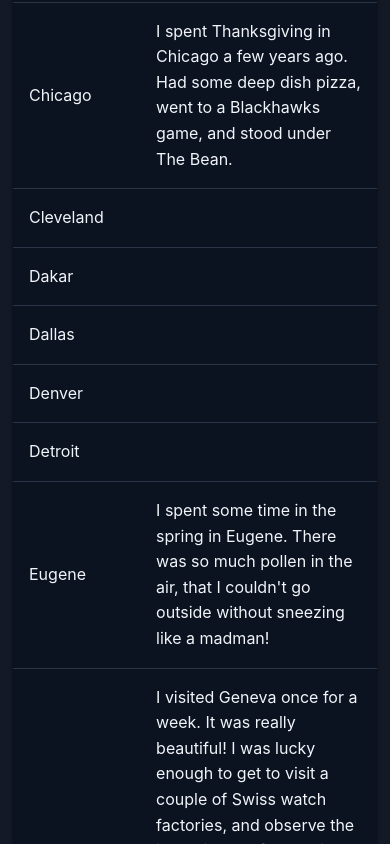
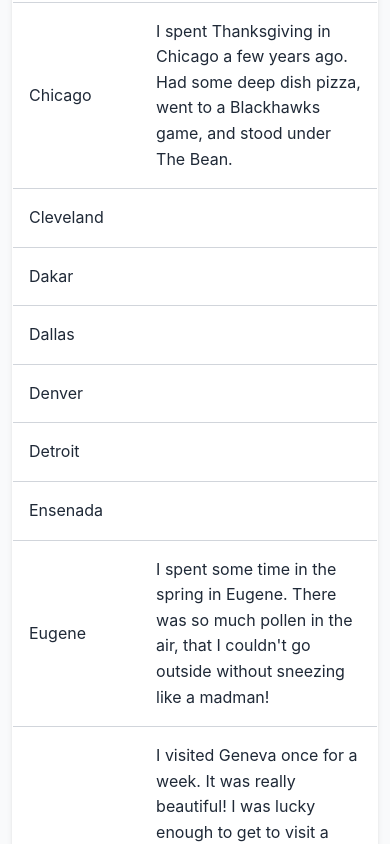
Before and after one commit to richardsp/richardespy, a React (Create React App) app: page /travel in a window 390 px wide. Shown: the part 1156-2000 px from the top of the page. Built offline with nearby package versions, Linux system fonts and the light colour scheme; the HTML template or start-up script is replaced by a standard one.

Commit message:
Updated layout and about.

```diff
--- a/src/App.css
+++ b/src/App.css
@@ -1,23 +1,23 @@
 :root {
-  /* Modern Color Palette */
-  --primary-color: #3a6ea7; /* matte blue */
-  --primary-dark: #2c5785; /* darker matte blue */
-  --primary-light: #6f93b9; /* muted light blue */
-  --secondary-color: #64748b;
-  --accent-color: #eab308;
+  /* Happy Professional Color Palette - Blue */
+  --primary-color: #2563eb; /* vibrant blue */
+  --primary-dark: #1d4ed8; /* deeper blue */
+  --primary-light: #3b82f6; /* bright blue */
+  --secondary-color: #6b7280;
+  --accent-color: #f59e0b; /* warm amber */
   --success-color: #10b981;
   --warning-color: #f59e0b;
   --error-color: #ef4444;
 
-  /* Dark Mode Colors */
-  --text-primary: #f1f5f9;
-  --text-secondary: #cbd5e1;
-  --text-muted: #94a3b8;
-  --background-primary: #0b1220; /* deeper black-blue */
-  --background-secondary: #131a26;
-  --background-tertiary: #1b2331;
-  --border-color: #2a3446;
-  --border-light: #1b2331;
+  /* Light Mode Colors - Professional & Happy */
+  --text-primary: #1f2937; /* dark gray */
+  --text-secondary: #4b5563; /* medium gray */
+  --text-muted: #6b7280; /* light gray */
+  --background-primary: #ffffff; /* clean white */
+  --background-secondary: #f9fafb; /* very light gray */
+  --background-tertiary: #f3f4f6; /* light gray */
+  --border-color: #d1d5db; /* light border */
+  --border-light: #e5e7eb;
 
   /* Typography */
   --font-family-primary: "Inter", -apple-system, BlinkMacSystemFont, "Segoe UI",
@@ -49,14 +49,13 @@
   --spacing-16: 4rem;
   --spacing-20: 5rem;
 
-  /* Shadows */
-  --shadow-sm: 0 1px 1px 0 rgb(0 0 0 / 0.2);
-  --shadow-md: 0 2px 4px -2px rgb(0 0 0 / 0.25),
-    0 2px 3px -2px rgb(0 0 0 / 0.25);
-  --shadow-lg: 0 6px 10px -4px rgb(0 0 0 / 0.25),
-    0 3px 5px -4px rgb(0 0 0 / 0.25);
-  --shadow-xl: 0 10px 16px -6px rgb(0 0 0 / 0.28),
-    0 6px 10px -6px rgb(0 0 0 / 0.28);
+  /* Shadows - Light & Professional */
+  --shadow-sm: 0 1px 2px 0 rgb(0 0 0 / 0.05);
+  --shadow-md: 0 4px 6px -1px rgb(0 0 0 / 0.1), 0 2px 4px -2px rgb(0 0 0 / 0.1);
+  --shadow-lg: 0 10px 15px -3px rgb(0 0 0 / 0.1),
+    0 4px 6px -4px rgb(0 0 0 / 0.1);
+  --shadow-xl: 0 20px 25px -5px rgb(0 0 0 / 0.1),
+    0 8px 10px -6px rgb(0 0 0 / 0.1);
 
   /* Border Radius */
   --radius-sm: 0.25rem;
@@ -134,18 +133,18 @@ a:hover {
 /* Header */
 header {
   background: linear-gradient(
-    180deg,
-    var(--primary-dark) 0%,
-    var(--primary-color) 100%
+    135deg,
+    var(--primary-color) 0%,
+    var(--primary-dark) 100%
   );
   color: white;
-  padding: var(--spacing-5) 0;
-  box-shadow: var(--shadow-md);
+  padding: var(--spacing-6) 0;
+  box-shadow: var(--shadow-lg);
   position: sticky;
   top: 0;
   z-index: 100;
-  backdrop-filter: saturate(120%) blur(6px);
-  -webkit-backdrop-filter: saturate(120%) blur(6px);
+  backdrop-filter: blur(10px);
+  -webkit-backdrop-filter: blur(10px);
   border-bottom: 1px solid var(--border-color);
 }
 
@@ -227,6 +226,7 @@ nav ul li a:hover::after {
   flex-direction: column;
   justify-content: space-between;
   height: 24px;
+  width: 28px;
   position: absolute;
   top: 50%;
   left: var(--spacing-4);
@@ -235,15 +235,29 @@ nav ul li a:hover::after {
 }
 
 .hamburger .bar {
-  width: 28px;
+  width: 100%;
   height: 3px;
   background-color: white;
   border-radius: var(--radius-sm);
   transition: all var(--transition-fast);
+  transform-origin: center;
 }
 
 .hamburger:hover .bar {
   background-color: rgba(255, 255, 255, 0.8);
+}
+
+/* Hamburger animation when menu is open */
+.menu.open .hamburger .bar:nth-child(1) {
+  transform: rotate(45deg) translate(6px, 6px);
+}
+
+.menu.open .hamburger .bar:nth-child(2) {
+  opacity: 0;
+}
+
+.menu.open .hamburger .bar:nth-child(3) {
+  transform: rotate(-45deg) translate(6px, -6px);
 }
 
 /* Container */
@@ -550,21 +564,36 @@ footer p {
     left: var(--spacing-4);
     top: 50%;
     transform: translateY(-50%);
+    z-index: 102;
+  }
+
+  nav {
+    position: absolute;
+    top: 100%;
+    left: 0;
+    right: 0;
+    z-index: 101;
   }
 
   nav ul {
     display: none;
     flex-direction: column;
-    gap: var(--spacing-2);
-    padding: var(--spacing-4);
+    gap: var(--spacing-1);
+    padding: var(--spacing-3);
+    margin: 0;
+    background: linear-gradient(
+      135deg,
+      var(--primary-color) 0%,
+      var(--primary-dark) 100%
+    );
+    border-radius: var(--radius-lg);
+    margin-top: var(--spacing-2);
+    border: 1px solid var(--border-color);
+    box-shadow: var(--shadow-lg);
   }
 
   .menu.open ul {
     display: flex;
-    background-color: rgba(255, 255, 255, 0.15);
-    border-radius: var(--radius-lg);
-    margin-top: var(--spacing-4);
-    border: 1px solid var(--border-color);
   }
 
   nav ul li {
@@ -573,8 +602,17 @@ footer p {
 
   nav ul li a {
     display: block;
-    padding: var(--spacing-3) var(--spacing-4);
+    padding: var(--spacing-2) var(--spacing-3);
     border-radius: var(--radius-md);
+    color: white;
+    text-decoration: none;
+    font-weight: 700;
+    transition: all var(--transition-fast);
+  }
+
+  nav ul li a:hover {
+    background-color: rgba(255, 255, 255, 0.1);
+    color: white;
   }
 
   header h1 {
@@ -718,6 +756,11 @@ footer p {
 .resume-container {
   max-width: 800px;
   margin: 0 auto;
+  background-color: var(--background-primary);
+  padding: var(--spacing-8);
+  border-radius: var(--radius-lg);
+  box-shadow: var(--shadow-md);
+  border: 1px solid var(--border-color);
 }
 
 .resume-title {
--- a/src/components/Travel.js
+++ b/src/components/Travel.js
@@ -1,41 +1,91 @@
-import React, { useState, useRef } from 'react';
-import Modal from 'react-modal';
-import { MapContainer, TileLayer, Marker, Tooltip, useMap } from 'react-leaflet';
-import 'leaflet/dist/leaflet.css';
-import L from 'leaflet';
-import { placesVisited } from './travel/_placesData';
-import { travelDescriptions } from './travel/TravelDescriptions';
-import '../App.css';
+// Travel.js
+
+import React, { useState, useRef } from "react";
+import Modal from "react-modal";
+import {
+  MapContainer,
+  TileLayer,
+  Marker,
+  Tooltip,
+  useMap,
+} from "react-leaflet";
+import "leaflet/dist/leaflet.css";
+import L from "leaflet";
+import { placesVisited } from "./travel/_placesData";
+import { travelDescriptions } from "./travel/TravelDescriptions";
+import "../App.css";
 
 // Define custom icons for markers
 const greenIcon = L.icon({
-  iconUrl: require('leaflet/dist/images/marker-icon-2x.png'),
+  iconUrl: require("leaflet/dist/images/marker-icon-2x.png"),
   iconSize: [25, 41],
   iconAnchor: [12, 41],
-  shadowUrl: require('leaflet/dist/images/marker-shadow.png'),
+  shadowUrl: require("leaflet/dist/images/marker-shadow.png"),
 });
 
 const blueIcon = L.icon({
-  iconUrl: require('leaflet/dist/images/marker-icon.png'),
+  iconUrl: require("leaflet/dist/images/marker-icon.png"),
   iconSize: [25, 41],
   iconAnchor: [12, 41],
-  shadowUrl: require('leaflet/dist/images/marker-shadow.png'),
+  shadowUrl: require("leaflet/dist/images/marker-shadow.png"),
 });
 
-// Preprocess static data with conditional icons
-const processedPlaces = placesVisited.map((place) => ({
-  ...place,
-  icon: place.descriptionID || (place.images && place.images.length > 0) ? greenIcon : blueIcon,
-}));
+// Function to duplicate markers across the date line for seamless world wrapping
+const createWrappedMarkers = (places) => {
+  const wrappedPlaces = [];
 
-Modal.setAppElement('#root');
+  places.forEach((place) => {
+    const { lat, lng } = place.coordinates;
+
+    // Add original marker
+    wrappedPlaces.push({
+      ...place,
+      icon:
+        place.descriptionID || (place.images && place.images.length > 0)
+          ? greenIcon
+          : blueIcon,
+      coordinates: { lat, lng },
+    });
+
+    // Always add a duplicate marker on the other side of the date line
+    // This ensures seamless wrapping for all locations
+    if (lng > 0) {
+      // Eastern hemisphere: add western duplicate
+      wrappedPlaces.push({
+        ...place,
+        icon:
+          place.descriptionID || (place.images && place.images.length > 0)
+            ? greenIcon
+            : blueIcon,
+        coordinates: { lat, lng: lng - 360 },
+      });
+    } else {
+      // Western hemisphere: add eastern duplicate
+      wrappedPlaces.push({
+        ...place,
+        icon:
+          place.descriptionID || (place.images && place.images.length > 0)
+            ? greenIcon
+            : blueIcon,
+        coordinates: { lat, lng: lng + 360 },
+      });
+    }
+  });
+
+  return wrappedPlaces;
+};
+
+// Preprocess static data with world wrapping
+const processedPlaces = createWrappedMarkers(placesVisited);
+
+Modal.setAppElement("#root");
 
 // Component to trigger flyTo on the map
 const FlyToComponent = ({ center }) => {
   const map = useMap();
   React.useEffect(() => {
     if (center) {
-      console.log('Flying map to:', center);
+      console.log("Flying map to:", center);
       map.flyTo(center, 5, { duration: 1.5 });
     }
   }, [center, map]);
@@ -46,23 +96,24 @@ const FlyToComponent = ({ center }) => {
 const Travel = () => {
   const [modalData, setModalData] = useState({
     isOpen: false,
-    city: '',
-    description: '',
+    city: "",
+    description: "",
     images: [],
     position: null,
   });
-  const [mapCenter, setMapCenter] = useState([39.50, -98.35]);
+  const [mapCenter, setMapCenter] = useState([39.5, -98.35]);
   const mapRef = useRef(null);
 
   const getMarkerPosition = (lat, lng) => {
-    if (!mapRef.current) return { top: '50%', left: '50%', transform: 'translate(-50%, -50%)' };
+    if (!mapRef.current)
+      return { top: "50%", left: "50%", transform: "translate(-50%, -50%)" };
     const markerPoint = mapRef.current.latLngToContainerPoint([lat, lng]);
     const containerRect = mapRef.current.getContainer().getBoundingClientRect();
 
     return {
       top: `${containerRect.top + markerPoint.y - 150}px`,
       left: `${containerRect.left + markerPoint.x}px`,
-      transform: 'translate(-50%, -50%)',
+      transform: "translate(-50%, -50%)",
     };
   };
 
@@ -70,7 +121,7 @@ const Travel = () => {
     const { lat, lng } = place.coordinates;
     setMapCenter([lat, lng]);
 
-    const description = travelDescriptions[place.descriptionID] || '';
+    const description = travelDescriptions[place.descriptionID] || "";
     const images = place.images || [];
     if (description || images.length > 0) {
       setModalData({
@@ -86,8 +137,8 @@ const Travel = () => {
   const closeModal = () => {
     setModalData({
       isOpen: false,
-      city: '',
-      description: '',
+      city: "",
+      description: "",
       images: [],
       position: null,
     });
@@ -101,19 +152,22 @@ const Travel = () => {
           center={mapCenter}
           zoom={4}
           className="map-container"
+          worldCopyJump={true}
           whenCreated={(mapInstance) => {
             mapRef.current = mapInstance;
           }}
         >
           <FlyToComponent center={mapCenter} />
           <TileLayer
-            url="https://{s}.tile.openstreetmap.org/{z}/{x}/{y}.png"
-            attribution='&copy; <a href="https://osm.org/copyright">OpenStreetMap</a> contributors'
+            url="https://{s}.basemaps.cartocdn.com/rastertiles/voyager/{z}/{x}/{y}{r}.png"
+            attribution='&copy; <a href="https://www.openstreetmap.org/copyright">OpenStreetMap</a> contributors &copy; <a href="https://carto.com/attributions">CARTO</a>'
+            subdomains="abcd"
+            maxZoom={20}
           />
 
           {processedPlaces.map((place, index) => (
             <Marker
-              key={index}
+              key={`${place.name}-${place.coordinates.lng}-${index}`}
               position={[place.coordinates.lat, place.coordinates.lng]}
               icon={place.icon}
               eventHandlers={{
@@ -135,18 +189,21 @@ const Travel = () => {
           style={{
             overlay: {
               zIndex: 100,
-              backgroundColor: 'rgba(0, 0, 0, 0.5)',
+              backgroundColor: "rgba(0, 0, 0, 0.5)",
             },
             content: {
-              position: 'absolute',
-              ...getMarkerPosition(modalData.position.lat, modalData.position.lng),
-              width: modalData.images.length > 0 ? '80%' : '40%',
-              height: 'auto',
-              padding: '15px',
-              borderRadius: '10px',
-              boxShadow: '0 4px 8px rgba(0, 0, 0, 0.2)',
-              backgroundColor: '#fff',
-              overflowY: 'auto',
+              position: "absolute",
+              ...getMarkerPosition(
+                modalData.position.lat,
+                modalData.position.lng
+              ),
+              width: modalData.images.length > 0 ? "80%" : "40%",
+              height: "auto",
+              padding: "15px",
+              borderRadius: "10px",
+              boxShadow: "0 4px 8px rgba(0, 0, 0, 0.2)",
+              backgroundColor: "#fff",
+              overflowY: "auto",
             },
           }}
         >
@@ -157,9 +214,11 @@ const Travel = () => {
               {modalData.images.map((image, idx) => (
                 <img
                   key={idx}
-                  src={`/assets/travel/${modalData.city.toLowerCase().replace(/\s/g, '_')}/${image}`}
+                  src={`/assets/travel/${modalData.city
+                    .toLowerCase()
+                    .replace(/\s/g, "_")}/${image}`}
                   alt={`${idx + 1} of ${modalData.city}`}
-                  style={{ maxWidth: '100%', marginBottom: '10px' }}
+                  style={{ maxWidth: "100%", marginBottom: "10px" }}
                 />
               ))}
             </div>
@@ -167,7 +226,7 @@ const Travel = () => {
           <button onClick={closeModal}>Close</button>
         </Modal>
       )}
-
+      <p></p>
       <h2>Places I've Visited</h2>
       <table className="travel-table">
         <thead>
@@ -177,13 +236,18 @@ const Travel = () => {
           </tr>
         </thead>
         <tbody>
-          {processedPlaces
+          {placesVisited
             .slice()
             .sort((a, b) => a.name.localeCompare(b.name))
             .map((place, index) => (
-              <tr key={index} onClick={() => setMapCenter([place.coordinates.lat, place.coordinates.lng])}>
+              <tr
+                key={index}
+                onClick={() =>
+                  setMapCenter([place.coordinates.lat, place.coordinates.lng])
+                }
+              >
                 <td>{place.name}</td>
-                <td>{travelDescriptions[place.descriptionID] || ''}</td>
+                <td>{travelDescriptions[place.descriptionID] || ""}</td>
               </tr>
             ))}
         </tbody>
--- a/src/components/travel/_placesData.js
+++ b/src/components/travel/_placesData.js
@@ -1,59 +1,297 @@
+// _placesData.js
+
 export const placesVisited = [
-  { name: 'Los Angeles', coordinates: { lat: 34.0522, lng: -118.2437 }, descriptionID: 'losangeles', imageFolder: 'los_angeles' },
-  { name: 'Las Vegas', coordinates: { lat: 36.1699, lng: -115.1398 }, descriptionID: 'lasvegas' },
-  { name: 'Phoenix', coordinates: { lat: 33.4484, lng: -112.0740 }, descriptionID: 'phoenix' },
-  { name: 'Seattle', coordinates: { lat: 47.6062, lng: -122.3321 }, descriptionID: 'seattle' },
-  { name: 'San Francisco', coordinates: { lat: 37.7749, lng: -122.4194 }, descriptionID: 'sanfrancisco' },
-  { name: 'Eugene', coordinates: { lat: 44.052071, lng: -123.086754 }, descriptionID: 'eugene' },
-  { name: 'Chicago', coordinates: { lat: 41.8781, lng: -87.6298 }, descriptionID: 'chicago' },
-  { name: 'Sacramento', coordinates: { lat: 38.5816, lng: -121.4944 }, descriptionID: 'sacramento' },
-  { name: 'San Jose', coordinates: { lat: 37.3382, lng: -121.8863 }, descriptionID: '' },
-  { name: 'Portland', coordinates: { lat: 45.5051, lng: -122.6765 }, descriptionID: '' },
-  { name: 'Vancouver', coordinates: { lat: 49.2827, lng: -123.1216 }, descriptionID: '' },
-  { name: 'Toronto', coordinates: { lat: 43.6511, lng: -79.3832 }, descriptionID: '' },
-  { name: 'Denver', coordinates: { lat: 39.7392, lng: -104.9903 }, descriptionID: '' },
-  { name: 'Aspen', coordinates: { lat: 39.1911, lng: -106.8205 }, descriptionID: '' },
-  { name: 'Dallas', coordinates: { lat: 32.7767, lng: -96.7969 }, descriptionID: '' },
-  { name: 'Austin', coordinates: { lat: 30.2672, lng: -97.7431 }, descriptionID: '' },
-  { name: 'Houston', coordinates: { lat: 29.7604, lng: -95.3698 }, descriptionID: '' },
-  { name: 'San Antonio', coordinates: { lat: 29.4241, lng: -98.4936 }, descriptionID: '' },
-  { name: 'St. Louis', coordinates: { lat: 38.6270, lng: -90.1994 }, descriptionID: '' },
-  { name: 'Detroit', coordinates: { lat: 42.3314, lng: -83.0458 }, descriptionID: '' },
-  { name: 'Atlanta', coordinates: { lat: 33.7490, lng: -84.3880 }, descriptionID: '' },
-  { name: 'Washington DC', coordinates: { lat: 38.9072, lng: -77.0369 }, descriptionID: '' },
-  { name: 'Philadelphia', coordinates: { lat: 39.9526, lng: -75.1652 }, descriptionID: '' },
-  { name: 'Cleveland', coordinates: { lat: 41.4993, lng: -81.6944 }, descriptionID: '' },
-  { name: 'Boston', coordinates: { lat: 42.3601, lng: -71.0589 }, descriptionID: '' },
-  { name: 'Atlantic City', coordinates: { lat: 39.3643, lng: -74.4229 }, descriptionID: '' },
-  { name: 'Orlando', coordinates: { lat: 28.5383, lng: -81.3792 }, descriptionID: '' },
-  { name: 'Dakar', coordinates: { lat: 14.6937, lng: -17.44406 }, descriptionID: '' },
-  { name: 'Banjul', coordinates: { lat: 13.45274, lng: -16.57803 }, descriptionID: '' },
-  { name: 'London', coordinates: { lat: 51.5074, lng: -0.1276 }, descriptionID: '' },
-  { name: 'Geneva', coordinates: { lat: 46.2044, lng: 6.1432 }, descriptionID: 'geneva' },
-  { name: 'Ho Chi Minh City', coordinates: { lat: 10.8231, lng: 106.6297 }, descriptionID: '' },
-  { name: 'Bangkok', coordinates: { lat: 13.7563, lng: 100.5018 }, descriptionID: '' },
-  { name: 'Phnom Penh', coordinates: { lat: 11.5564, lng: 104.9160 }, descriptionID: '' },
-  { name: 'Angkor Wat', coordinates: { lat: 13.4125, lng: 103.8667 }, descriptionID: '' },
-  { name: 'Kyoto', coordinates: { lat: 35.0116, lng: 135.7681 }, descriptionID: '' },
-  { name: 'Tokyo', coordinates: { lat: 35.6895, lng: 139.6917 }, descriptionID: 'tokyo' },
-  { name: 'Hong Kong', coordinates: { lat: 22.3193, lng: 114.1694 }, descriptionID: '' },
-  { name: 'Honolulu', coordinates: { lat: 21.3069, lng: -157.8583 }, descriptionID: '' },
-  { name: 'Kihei', coordinates: { lat: 20.7644, lng: -156.4450 }, descriptionID: 'kihei', imageFolder: 'kihei', images: ['IMG_0354.jpeg'] },
-  { name: 'Hilo', coordinates: { lat: 19.7074, lng: -155.0909 }, descriptionID: '' },
-  { name: 'Guatemala City', coordinates: { lat: 14.6349, lng: -90.5069 }, descriptionID: '' },
-  { name: 'Cabo San Lucas', coordinates: { lat: 22.8905, lng: -109.9157 }, descriptionID: '' },
-  { name: 'Mexico City', coordinates: { lat: 19.4326, lng: -99.1332 }, descriptionID: '' },
-  { name: 'Reno', coordinates: { lat: 39.5296, lng: -119.8138 }, descriptionID: '' },
-  { name: 'Tijuana', coordinates: { lat: 32.5027, lng: -117.0037 }, descriptionID: '' },
-  { name: 'San Diego', coordinates: { lat: 32.7153, lng: -117.1573 }, descriptionID: '' },
-  { name: 'Panajachel', coordinates: { lat: 14.74185, lng: -91.15676 }, descriptionID: '' },
-  { name: 'Williamsport', coordinates: { lat: 41.24119, lng: -77.00108 }, descriptionID: '' },
-  { name: 'San Luis Obispo', coordinates: { lat: 35.28275, lng: -120.65962 }, descriptionID: '' },
-  { name: 'Monterey', coordinates: { lat: 36.63151, lng: -121.88129 }, descriptionID: '' },
-  { name: 'San Jose', coordinates: { lat: 37.335278, lng: -121.891944 }, descriptionID: '' },
-  { name: 'Yosemite', coordinates: { lat: 37.83333, lng: -119.499998 }, descriptionID: '' },
-  { name: 'Lake Taho', coordinates: { lat: 39.08833298, lng: -120.03833 }, descriptionID: '' },
-
-
-
+  {
+    name: "Angkor Wat",
+    coordinates: { lat: 13.4125, lng: 103.8667 },
+    descriptionID: "",
+  },
+  {
+    name: "Aspen",
+    coordinates: { lat: 39.1911, lng: -106.8205 },
+    descriptionID: "",
+  },
+  {
+    name: "Atlanta",
+    coordinates: { lat: 33.749, lng: -84.388 },
+    descriptionID: "",
+  },
+  {
+    name: "Atlantic City",
+    coordinates: { lat: 39.3643, lng: -74.4229 },
+    descriptionID: "",
+  },
+  {
+    name: "Austin",
+    coordinates: { lat: 30.2672, lng: -97.7431 },
+    descriptionID: "",
+  },
+  {
+    name: "Bangkok",
+    coordinates: { lat: 13.7563, lng: 100.5018 },
+    descriptionID: "",
+  },
+  {
+    name: "Banjul",
+    coordinates: { lat: 13.45274, lng: -16.57803 },
+    descriptionID: "",
+  },
+  {
+    name: "Boston",
+    coordinates: { lat: 42.3601, lng: -71.0589 },
+    descriptionID: "",
+  },
+  {
+    name: "Cabo San Lucas",
+    coordinates: { lat: 22.8909, lng: -109.9124 },
+    descriptionID: "",
+  },
+  {
+    name: "Chicago",
+    coordinates: { lat: 41.8781, lng: -87.6298 },
+    descriptionID: "chicago",
+  },
+  {
+    name: "Cleveland",
+    coordinates: { lat: 41.4993, lng: -81.6944 },
+    descriptionID: "",
+  },
+  {
+    name: "Dakar",
+    coordinates: { lat: 14.6937, lng: -17.44406 },
+    descriptionID: "",
+  },
+  {
+    name: "Dallas",
+    coordinates: { lat: 32.7767, lng: -96.7969 },
+    descriptionID: "",
+  },
+  {
+    name: "Denver",
+    coordinates: { lat: 39.7392, lng: -104.9903 },
+    descriptionID: "",
+  },
+  {
+    name: "Detroit",
+    coordinates: { lat: 42.3314, lng: -83.0458 },
+    descriptionID: "",
+  },
+  {
+    name: "Ensenada",
+    coordinates: { lat: 31.8661, lng: -116.5997 },
+    descriptionID: "",
+  },
+  {
+    name: "Eugene",
+    coordinates: { lat: 44.052071, lng: -123.086754 },
+    descriptionID: "eugene",
+  },
+  {
+    name: "Geneva",
+    coordinates: { lat: 46.2044, lng: 6.1432 },
+    descriptionID: "geneva",
+  },
+  {
+    name: "Guatemala City",
+    coordinates: { lat: 14.6349, lng: -90.5069 },
+    descriptionID: "",
+  },
+  {
+    name: "Hilo",
+    coordinates: { lat: 19.7074, lng: -155.0909 },
+    descriptionID: "",
+  },
+  {
+    name: "Ho Chi Minh City",
+    coordinates: { lat: 10.8231, lng: 106.6297 },
+    descriptionID: "",
+  },
+  {
+    name: "Hong Kong",
+    coordinates: { lat: 22.3193, lng: 114.1694 },
+    descriptionID: "",
+  },
+  {
+    name: "Honolulu",
+    coordinates: { lat: 21.3069, lng: -157.8583 },
+    descriptionID: "",
+  },
+  {
+    name: "Houston",
+    coordinates: { lat: 29.7604, lng: -95.3698 },
+    descriptionID: "",
+  },
+  {
+    name: "Kihei",
+    coordinates: { lat: 20.7644, lng: -156.445 },
+    descriptionID: "kihei",
+    imageFolder: "kihei",
+    images: ["IMG_0354.jpeg"],
+  },
+  {
+    name: "Ko Samui",
+    coordinates: { lat: 9.5357, lng: 99.9357 },
+    descriptionID: "",
+  },
+  {
+    name: "Kyoto",
+    coordinates: { lat: 35.0116, lng: 135.7681 },
+    descriptionID: "",
+  },
+  {
+    name: "Lafayette",
+    coordinates: { lat: 30.2241, lng: -92.0198 },
+    descriptionID: "",
+  },
+  {
+    name: "Lake Taho",
+    coordinates: { lat: 39.08833298, lng: -120.03833 },
+    descriptionID: "",
+  },
+  {
+    name: "Las Vegas",
+    coordinates: { lat: 36.1699, lng: -115.1398 },
+    descriptionID: "lasvegas",
+  },
+  {
+    name: "London",
+    coordinates: { lat: 51.5074, lng: -0.1276 },
+    descriptionID: "",
+  },
+  {
+    name: "Los Angeles",
+    coordinates: { lat: 34.0522, lng: -118.2437 },
+    descriptionID: "losangeles",
+    imageFolder: "los_angeles",
+  },
+  {
+    name: "Mexico City",
+    coordinates: { lat: 19.4326, lng: -99.1332 },
+    descriptionID: "",
+  },
+  {
+    name: "Monterey",
+    coordinates: { lat: 36.63151, lng: -121.88129 },
+    descriptionID: "",
+  },
+  {
+    name: "New York City",
+    coordinates: { lat: 40.73061, lng: -73.935242 },
+    descriptionID: "",
+  },
+  {
+    name: "Orlando",
+    coordinates: { lat: 28.5383, lng: -81.3792 },
+    descriptionID: "",
+  },
+  {
+    name: "Panajachel",
+    coordinates: { lat: 14.74185, lng: -91.15676 },
+    descriptionID: "",
+  },
+  {
+    name: "Philadelphia",
+    coordinates: { lat: 39.9526, lng: -75.1652 },
+    descriptionID: "",
+  },
+  {
+    name: "Phnom Penh",
+    coordinates: { lat: 11.5564, lng: 104.916 },
+    descriptionID: "",
+  },
+  {
+    name: "Phoenix",
+    coordinates: { lat: 33.4484, lng: -112.074 },
+    descriptionID: "phoenix",
+  },
+  {
+    name: "Portland",
+    coordinates: { lat: 45.5051, lng: -122.6765 },
+    descriptionID: "",
+  },
+  {
+    name: "Reno",
+    coordinates: { lat: 39.5296, lng: -119.8138 },
+    descriptionID: "",
+  },
+  {
+    name: "Sacramento",
+    coordinates: { lat: 38.5816, lng: -121.4944 },
+    descriptionID: "sacramento",
+  },
+  {
+    name: "San Antonio",
+    coordinates: { lat: 29.4241, lng: -98.4936 },
+    descriptionID: "",
+  },
+  {
+    name: "San Diego",
+    coordinates: { lat: 32.7153, lng: -117.1573 },
+    descriptionID: "",
+  },
+  {
+    name: "San Francisco",
+    coordinates: { lat: 37.7749, lng: -122.4194 },
+    descriptionID: "sanfrancisco",
+  },
+  {
+    name: "San Jose",
+    coordinates: { lat: 37.335278, lng: -121.891944 },
+    descriptionID: "",
+  },
+  {
+    name: "San Luis Obispo",
+    coordinates: { lat: 35.28275, lng: -120.65962 },
+    descriptionID: "",
+  },
+  {
+    name: "Santa Barbara",
+    coordinates: { lat: 34.42083, lng: -119.698189 },
+    descriptionID: "",
+  },
+  {
+    name: "Seattle",
+    coordinates: { lat: 47.6062, lng: -122.3321 },
+    descriptionID: "seattle",
+  },
+  {
+    name: "St. Louis",
+    coordinates: { lat: 38.627, lng: -90.1994 },
+    descriptionID: "",
+  },
+  {
+    name: "Tijuana",
+    coordinates: { lat: 32.5027, lng: -117.0037 },
+    descriptionID: "",
+  },
+  {
+    name: "Tokyo",
+    coordinates: { lat: 35.6895, lng: 139.6917 },
+    descriptionID: "tokyo",
+  },
+  {
+    name: "Toronto",
+    coordinates: { lat: 43.6511, lng: -79.3832 },
+    descriptionID: "",
+  },
+  {
+    name: "Vancouver",
+    coordinates: { lat: 49.2827, lng: -123.1216 },
+    descriptionID: "",
+  },
+  {
+    name: "Washington DC",
+    coordinates: { lat: 38.9072, lng: -77.0369 },
+    descriptionID: "",
+  },
+  {
+    name: "Williamsport",
+    coordinates: { lat: 41.24119, lng: -77.00108 },
+    descriptionID: "",
+  },
+  {
+    name: "Yosemite",
+    coordinates: { lat: 37.83333, lng: -119.499998 },
+    descriptionID: "",
+  },
 ];
```
Also changed, not shown: src/components/About.js (+37 -24 lines), public/favicon.svg.
